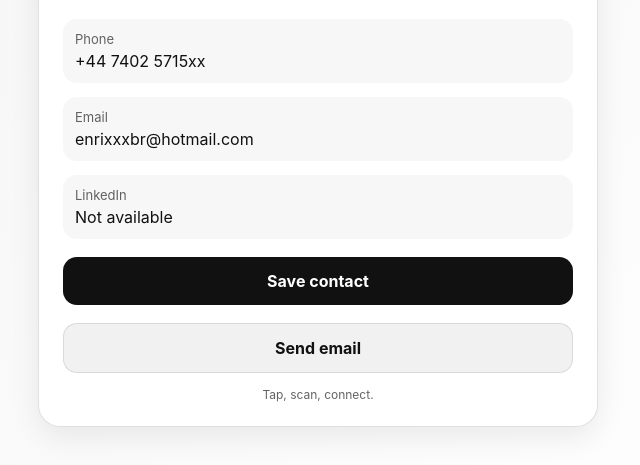
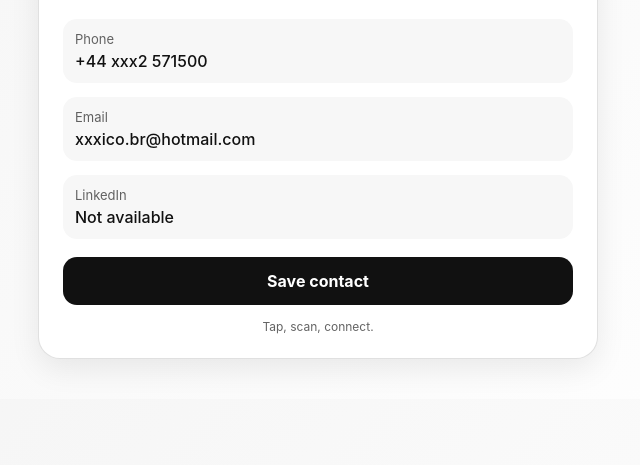
Before and after one commit to enricobr007/Cart-o-, a plain HTML site: page index.html in a window 1280 px wide. Shown: the part 217-682 px from the top of the page, without its empty margins (322-962 px from the left). Drawn offline with Linux system fonts and the light colour scheme.

Commit message:
Update index.html

```diff
--- a/index.html
+++ b/index.html
@@ -4,6 +4,7 @@
   <meta charset="utf-8" />
   <meta name="viewport" content="width=device-width,initial-scale=1" />
   <title>Jose</title>
+
   <style>
     :root { color-scheme: light dark; }
 
@@ -67,9 +68,9 @@
       margin-bottom: 4px;
     }
 
-    a {
-      color: inherit;
-      text-decoration: none;
+    .masked {
+      color: #111;
+      font-weight: 500;
     }
 
     .btn {
@@ -109,21 +110,20 @@
 
       <div class="row">
         <span class="label">Phone</span>
-        <a href="tel:+4474025715xx">+44 7402 5715xx</a>
+        <span class="masked">+44 xxx2 571500</span>
       </div>
 
       <div class="row">
         <span class="label">Email</span>
-        <a href="mailto:enrixxxbr@hotmail.com">enrixxxbr@hotmail.com</a>
+        <span class="masked">xxxico.br@hotmail.com</span>
       </div>
 
       <div class="row">
         <span class="label">LinkedIn</span>
-        Not available
+        <span class="masked">Not available</span>
       </div>
 
       <a class="btn" href="./jose.vcf">Save contact</a>
-      <a class="btn secondary" href="mailto:enrixxxbr@hotmail.com">Send email</a>
 
       <div class="small">Tap, scan, connect.</div>
     </div>
```
